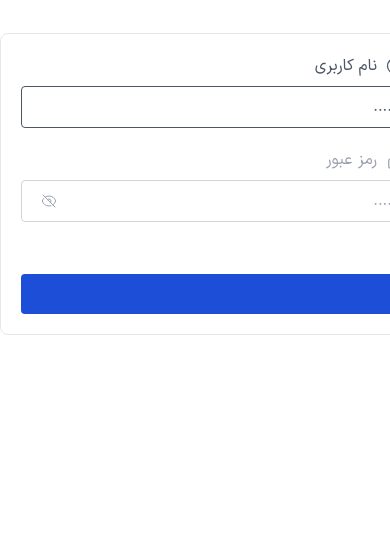
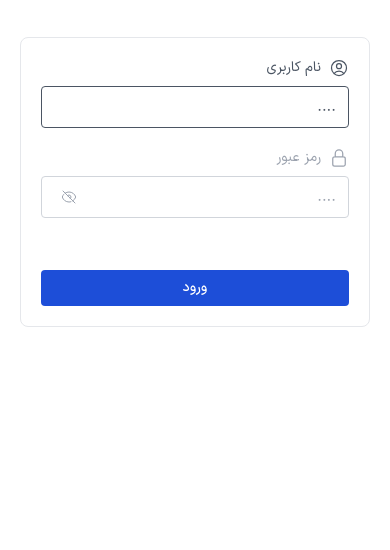
Before and after one commit to Amin-Gharibi/edu-uploader, a website: page public/login.html in a window 390 px wide. Shown: the part 294-844 px from the top of the page. Drawn offline with Linux system fonts and the light colour scheme.

Commit message:
make login page full responsive

```diff
--- a/public/scripts/login.js
+++ b/public/scripts/login.js
@@ -19,14 +19,14 @@ const renderPage = async () => {
 	const container = document.querySelector('#content-container')
 
 	container.innerHTML = `
-		<div class="h-screen flex flex-col justify-center items-center">
-			<h1 class="font-bold text-4xl">ورود</h1>
+		<div class="container h-screen flex flex-col justify-center items-center">
+			<h1 class="font-bold text-3xl lg:text-4xl">ورود</h1>
 			<p class="mt-3 text-sm text-gray-500">
 				ورود ناظران به پنل مخصوص
 			</p>
-			<form class="flex flex-col gap-y-5 p-5 border border-gray-200 rounded-lg mt-10">
+			<form class="w-full xs:w-max flex flex-col gap-y-5 p-5 border border-gray-200 rounded-lg mt-10">
 				<div class="flex flex-col gap-y-2 group">
-					<div class="flex items-center gap-x-2 text-gray-400 group-focus-within:text-gray-600 transition-colors">
+					<div class="flex items-center gap-x-2 text-gray-400 group-focus-within:text-gray-600 transition-colors text-sm lg:text-base">
 						<svg class="w-5 h-5 text-inherit">
 							<use href="#user-circle"></use>
 						</svg>
@@ -34,10 +34,10 @@ const renderPage = async () => {
 							نام کاربری
 						</span>
 					</div>
-					<input type="text" placeholder="...." class="w-96 rounded border border-gray-300 text-gray-400 px-3 py-2 group-focus-within:text-gray-600 group-focus-within:border-gray-600 group-focus-within:placeholder-gray-600 outline-0 transition-colors" autofocus>
+					<input type="text" placeholder="...." class="w-full xs:w-80 md:w-96 rounded border border-gray-300 text-gray-400 px-3 py-2 group-focus-within:text-gray-600 group-focus-within:border-gray-600 group-focus-within:placeholder-gray-600 outline-0 transition-colors" autofocus>
 				</div>
 				<div class="flex flex-col gap-y-2 group">
-					<div class="flex items-center gap-x-2 text-gray-400 group-focus-within:text-gray-600 transition-colors">
+					<div class="flex items-center gap-x-2 text-gray-400 group-focus-within:text-gray-600 transition-colors text-sm lg:text-base">
 						<svg class="w-5 h-5 text-inherit">
 							<use href="#lock-closed"></use>
 						</svg>
@@ -46,7 +46,7 @@ const renderPage = async () => {
 						</span>
 					</div>
 					<div class="relative">
-						<input type="text" placeholder="...." class="w-96 rounded border border-gray-300 text-gray-400 px-3 py-2 group-focus-within:text-gray-600 group-focus-within:border-gray-600 group-focus-within:placeholder-gray-600 outline-0 transition-colors">
+						<input type="text" placeholder="...." class="w-full xs:w-80 md:w-96 rounded border border-gray-300 text-gray-400 px-3 py-2 group-focus-within:text-gray-600 group-focus-within:border-gray-600 group-focus-within:placeholder-gray-600 outline-0 transition-colors">
 						<button type="button" class="absolute top-0 bottom-0 my-auto left-5"">
 							<svg class="w-4 h-4 text-gray-400 group-focus-within:text-gray-600 group">
 								<use href="#eye-slash" class="group-[.active]:hidden"></use>
@@ -56,12 +56,9 @@ const renderPage = async () => {
 					</div>
 				</div>
 				<button type="submit" class="mt-8 text-white bg-blue-700 hover:bg-blue-800 focus:ring-4 focus:ring-blue-300 font-medium rounded sm:rounded-lg text-sm p-2 sm:px-5 sm:py-2.5 focus:outline-none">
-    		    	<span class="hidden sm:inline">
+    		    	<span class="inline">
     		    		ورود
 					</span>
-    		    	<svg class="w-6 h-6 sm:hidden">
-    		    		<use href="#user"></use>
-    		    	</svg>
     			</button>
 			</form>
 		</div>
--- a/tailwind.config.js
+++ b/tailwind.config.js
@@ -21,7 +21,16 @@ module.exports = {
           xl: '0'
         },
         center: true
-      }
+      },
+
+      screens: {
+        'xs': "470px",
+        'sm': '640px',
+        'md': '768px',
+        'lg': '1024px',
+        'xl': '1280px',
+        '2xl': '1536px'
+      },
     },
   },
   plugins: [],
```
Also changed, not shown: public/style/app.css.
